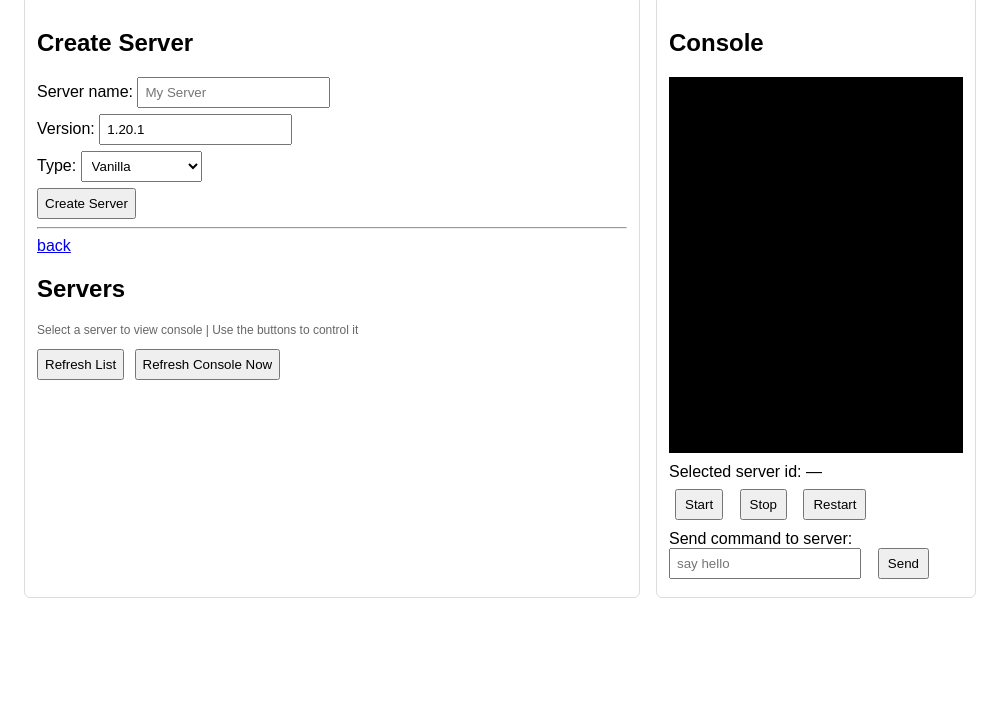
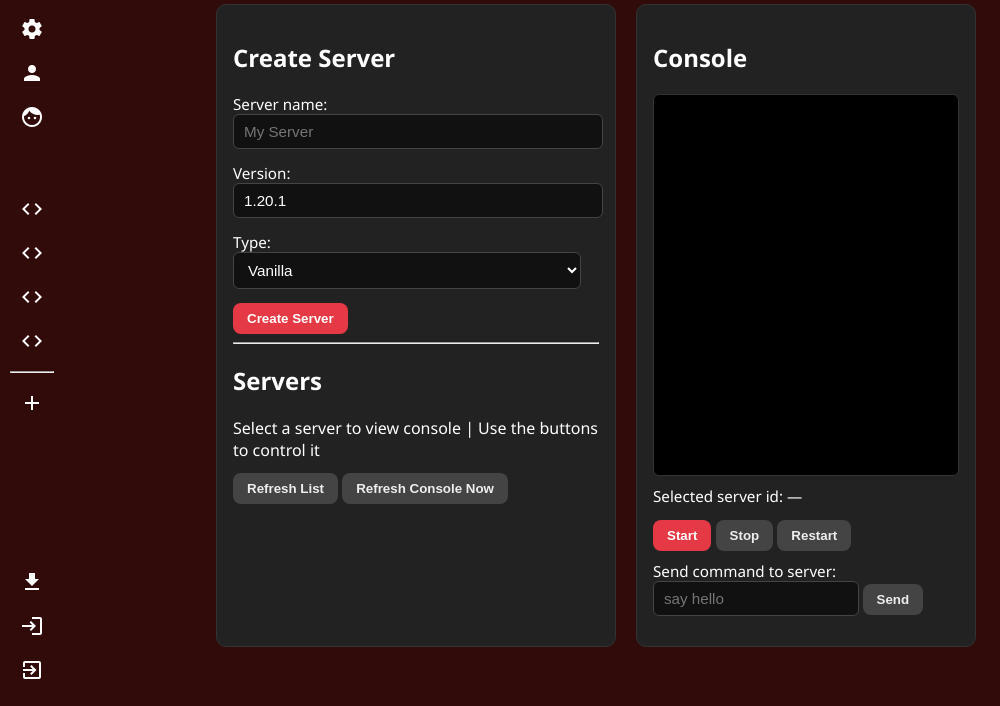
Before and after one commit to TGGamesYT/redstone-launcher, an Electron app: page frontend/server.html in a window 1000 px wide. Shown: the part 94-800 px from the top of the page. Drawn offline with Linux system fonts and the light colour scheme; no server answers.

Commit message:
Add files via upload

```diff
--- /dev/null
+++ b/frontend/server.css
@@ -0,0 +1,217 @@
+body {
+  background-color: rgb(49, 10, 10); /* eredeti háttér */
+  font-family: 'Segoe UI', Tahoma, sans-serif;
+  padding: 16px;
+  color: white;
+  margin-left: 200px;
+}
+
+h1 {
+  text-align: center;
+  margin-bottom: 16px;
+  font-size: 1.8rem;
+  color: #ffffff;
+}
+
+.grid {
+  display: grid;
+  grid-template-columns: 1fr 340px;
+  gap: 20px;
+}
+
+.panel {
+  background: #222;
+  border: 1px solid #333;
+  padding: 16px;
+  border-radius: 10px;
+}
+
+label {
+  display: block;
+  margin-bottom: 14px;
+  font-size: 0.95rem;
+}
+
+input,
+select {
+  width: 95%;
+  padding: 8px 10px;
+  border-radius: 6px;
+  border: 1px solid #444;
+  background: #111;
+  color: #fff;
+  font-size: 0.95rem;
+  transition: border 0.2s, background 0.2s;
+}
+
+input:focus,
+select:focus {
+  border-color: #ff4d4d;
+  outline: none;
+  background: #1e1e1e;
+}
+
+/* === Modern gombok === */
+button {
+  border: none;
+  border-radius: 8px;
+  padding: 8px 14px;
+  font-weight: 600;
+  cursor: pointer;
+  transition: background 0.2s, transform 0.1s;
+}
+
+/* Elsődleges */
+#startBtn,
+#createServerBtn {
+  background: #e63946;
+  color: #fff;
+}
+#startBtn:hover,
+#createServerBtn:hover {
+  background: #b71c1c;
+  transform: scale(1.03);
+}
+
+/* Másodlagos */
+#stopBtn,
+#restartBtn,
+#refreshListBtn,
+#refreshConsoleBtn,
+#sendCmdBtn {
+  background: #444;
+  color: #eee;
+}
+#stopBtn:hover,
+#restartBtn:hover,
+#refreshListBtn:hover,
+#refreshConsoleBtn:hover,
+#sendCmdBtn:hover {
+  background: #777;
+  transform: scale(1.03);
+}
+
+/* Lista gombok */
+li.server button {
+  margin-left: 6px;
+  background: #222;
+  color: #fff;
+  border: 1px solid #444;
+}
+li.server button:hover {
+  background: #e63946;
+  border-color: #e63946;
+  transform: scale(1.05);
+}
+
+/* Lista */
+ul {
+  list-style: none;
+  padding: 0;
+  margin: 0;
+}
+
+li.server {
+  padding: 10px;
+  margin-bottom: 8px;
+  border: 1px solid #333;
+  border-radius: 6px;
+  background: #181818;
+  display: flex;
+  align-items: center;
+  justify-content: space-between;
+}
+
+.server-meta strong {
+  color: #ff4d4d;
+}
+
+/* Console */
+#console {
+  background: #000;
+  color: #0f0;
+  height: 360px;
+  overflow: auto;
+  padding: 10px;
+  font-family: monospace;
+  font-size: 0.9rem;
+  border-radius: 6px;
+  border: 1px solid #333;
+}
+
+/* Sidebar */
+.sidebar {
+  position: fixed;
+  top: 15%; /* Középre igazítja a képernyő magasságában */
+  left: 10px; /* Az oldal bal szélén helyezkedik el */
+  transform: translateY(-50%); /* Középre igazítja függőlegesen */
+  width: auto; /* Csak az ikonok szélessége */
+  display: flex;
+  flex-direction: column; /* Az ikonok egymás alatt helyezkednek el */
+  align-items: center;
+  gap: 15px; /* Távolság az ikonok között */
+  z-index: 1000;
+}
+
+.menu {
+  list-style: none;
+  padding: 0;
+  margin: 0;
+}
+
+.menu li {
+  display: flex;
+  flex-direction: column; /* Az ikon és a szöveg egymás alatt helyezkedik el */
+  align-items: center;
+  justify-content: center;
+  padding: 10px;
+  cursor: pointer;
+  transition: transform 0.3s; /* Simább animáció */
+  border-radius: 10px; /* Lekerekített sarkok */
+}
+
+.menu li:hover {
+  transform: scale(1.2); /* Hover állapotban nagyobb lesz */
+}
+
+.menu i {
+  font-size: 24px; /* Ikon mérete */
+  color: white; /* Ikon színe */
+  transition: transform 0.3s; /* Simább animáció az ikonra */
+}
+
+.menu span {
+  opacity: 0; /* Alapértelmezett állapotban nem látható */
+  transform: translateX(10px); /* Alapértelmezett állapotban eltolva jobbra */
+  transition: opacity 0.3s, transform 0.3s; /* Simább animáció */
+  font-size: 0.875rem;
+  color: white;
+  background: rgba(0, 0, 0, 0.7); /* Címkeszerű háttér */
+  padding: 5px 10px; /* Címke belső margója */
+  border-radius: 5px; /* Lekerekített sarkok a címkéhez */
+  position: absolute; /* Pozícionálás az ikonhoz képest */
+  left: 50px; /* Az ikon mellé kerül */
+  white-space: nowrap; /* A szöveg egy sorban marad */
+  pointer-events: none; /* Ne lehessen kattintani rá */
+}
+
+/* Hover állapotban megjelenik a szöveg */
+.menu li:hover span {
+  opacity: 1; /* Láthatóvá válik */
+  transform: translateX(0); /* Visszaáll az eredeti helyzetbe */
+}
+
+/* Tartalom */
+.content {
+  margin-left: 70px; /* Alapértelmezett állapotban a sidebar mellett */
+  padding: 20px;
+  transition: margin-left 0.3s; /* Simább animáció */
+}
+
+.sidebar:hover ~ .content {
+  margin-left: 220px; /* Kibővült sidebar mellett a tartalom eltolódik */
+}
+
+.side {
+  margin-right: 20px;
+}
--- a/frontend/server.html
+++ b/frontend/server.html
@@ -3,22 +3,86 @@
 <head>
   <meta charset="utf-8" />
   <title>Redstone Launcher — Server Manager</title>
-  <style>
-    body { font-family: Arial, sans-serif; padding: 16px; }
-    h1 { margin-bottom: 8px; }
-    .grid { display: grid; grid-template-columns: 1fr 320px; gap: 16px; }
-    .panel { border: 1px solid #ddd; padding: 12px; border-radius: 6px; }
-    label { display:block; margin-bottom:6px; }
-    input, select, button { padding:6px; margin-right:6px; }
-    ul { list-style: none; padding: 0; margin:0; }
-    li.server { padding:8px; border-bottom:1px solid #eee; display:flex; align-items:center; justify-content:space-between; }
-    .server-meta { flex:1; }
-    .btn { padding:6px 8px; margin-left:6px; }
-    #console { background:#000; color:#0f0; height:360px; overflow:auto; padding:8px; font-family: monospace; white-space: pre-wrap; }
-    .small { font-size: 12px; color:#666; }
-  </style>
+ <link rel="stylesheet" href="server.css" />
+ <link href="https://fonts.googleapis.com/icon?family=Material+Icons" rel="stylesheet">
 </head>
 <body>
+
+  <div class="sidebar">
+    <ul class="menu">
+        <li>
+          <a href="index.html">
+            <i class="material-icons">home</i>
+          </a>
+            <span>Home</span>
+
+        </li>
+        <li>
+            <i class="material-icons">play_arrow</i>
+            <span>Play</span>
+        </li>
+        <li>
+            <i class="material-icons">settings</i>
+            <span>Settings</span>
+        </li>
+        <li>
+            <i class="material-icons">person</i>
+            <span>Profiles</span>
+        </li>
+        <li>
+          <i class="material-icons">face</i>
+          <span>Skin, cape changer</span>
+      </li>
+
+    </ul>
+  </div>
+
+  <div class="sidebar" style="top: 50%;">
+    <ul class="menu">
+        <li>
+            <i class="material-icons">code</i>
+            <span>Instance 1</span>
+        </li>
+        <li>
+            <i class="material-icons">code</i>
+            <span>Instance 2</span>
+        </li>
+        <li>
+            <i class="material-icons">code</i>
+            <span>Instance 3</span>
+        </li>
+        <li>
+            <i class="material-icons">code</i>
+            <span>Instance 4</span>
+        </li>
+
+        <hr style="color: gray;">
+        <li>
+            <i class="material-icons">add</i>
+            <span>Add an instance</span>
+        </li>
+    </ul>
+  </div>
+
+  <div class="sidebar" style="top: 90%;">
+    <ul class="menu">
+
+
+        <li>
+            <i class="material-icons">download</i>
+            <span>Download the latest update</span>
+        </li>
+        <li>
+            <i class="material-icons">login</i>
+            <span>Login</span>
+        </li>
+        <li>
+            <i class="material-icons">exit_to_app</i>
+            <span>Exit the launcher</span>
+        </li>
+    </ul>
+  </div>
+
   <h1>Server Manager</h1>
   <div class="grid">
     <!-- Left: Create + list -->
@@ -38,7 +102,6 @@
       </div>
 
       <hr/>
-      <a href="index.html">back</a>
       <h2>Servers</h2>
       <div class="small">Select a server to view console | Use the buttons to control it</div>
       <ul id="serversList" style="margin-top:8px;"></ul>
```
